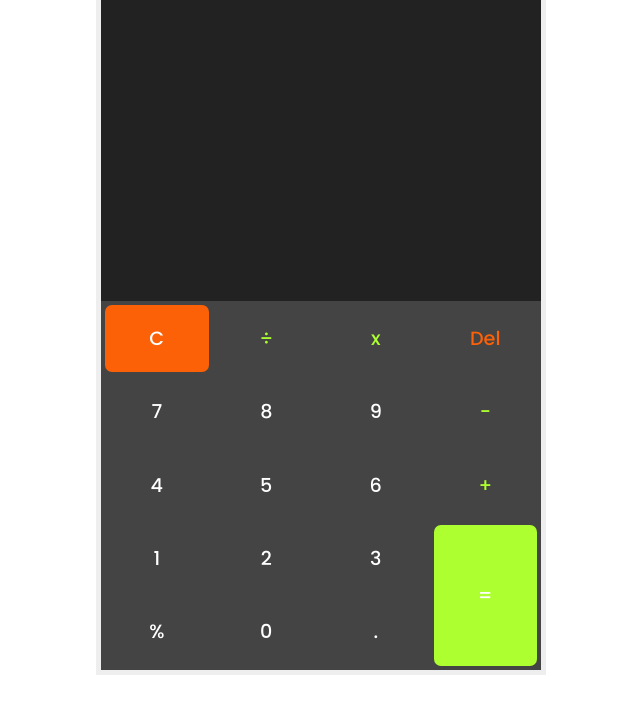
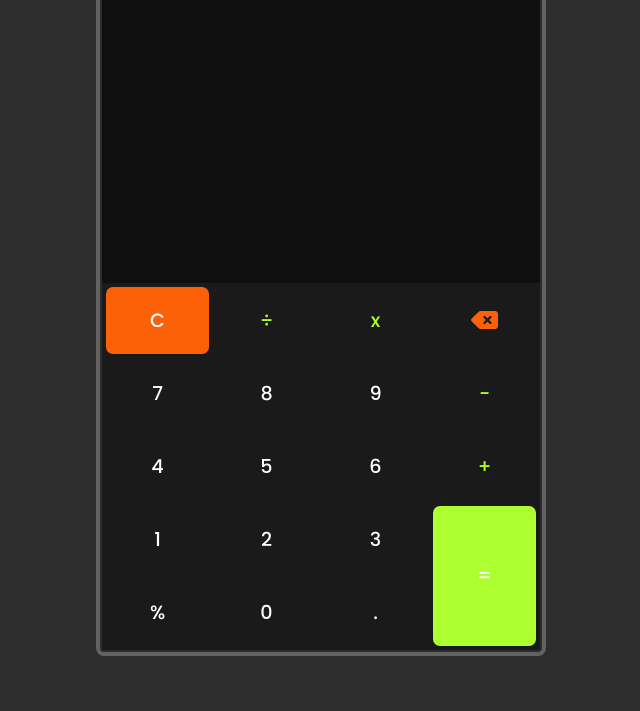
Before and after one commit to xandemon/Mobile-Calculator-Replica, a plain HTML site: page index.html in a window 1280 px wide. Shown: the part 89-800 px from the top of the page, without its empty margins (319-959 px from the left). Drawn offline with Linux system fonts and the light colour scheme.

Commit message:
Changed del icon and modified UI a little

```diff
--- a/app.js
+++ b/app.js
@@ -1,29 +1,25 @@
 //1st method
 
-let screen = document.querySelector('.display');
-let buttons = document.querySelectorAll('button');
+let screen = document.querySelector(".display");
+let buttons = document.querySelectorAll("button");
 
-buttons.forEach((button)=>{
-    button.addEventListener('click', (e)=>{
-        if (e.target.innerHTML === 'C') {
+buttons.forEach((button) => {
+  button.addEventListener("click", (e) => {
+    if (e.target.innerHTML === "C") {
       screen.value = "";
-        }
-        else if (e.target.innerHTML === '=') {
+    } else if (e.target.innerHTML === "=") {
       if (screen.value !== "") {
         screen.value = eval(screen.value);
         //use try and catch to show syntax error message
         console.log(screen.value);
       }
-        }
-        else if (e.target.innerHTML === 'Del') {
+    } else if (e.target.matches(".delete")) {
       let temp = screen.value.slice(0, -1);
       screen.value = temp;
-        }
-        else if (e.target.innerHTML === '%') {
+    } else if (e.target.innerHTML === "%") {
       let temp = eval(screen.value);
-            screen.value = temp/100;
-        }
-        else {
+      screen.value = temp / 100;
+    } else {
       screen.value += e.target.dataset.num;
     }
   });
--- a/index.html
+++ b/index.html
@@ -1,53 +1,91 @@
 <!DOCTYPE html>
 <html lang="en">
-
   <head>
-    <title>Simple Calculator</title>
-    <meta charset="UTF-8">
-    <meta name="viewport" content="width=device-width; initial-scale=1.0">
-    <meta http-equiv="X-UA-Compatible" content="IE=edge">
-    <link rel="stylesheet" type="text/css" href="style.css">
+    <title>Mobile Calculator Replica</title>
+    <meta charset="UTF-8" />
+    <meta name="viewport" content="width=device-width, initial-scale=1.0" />
+    <meta http-equiv="X-UA-Compatible" content="IE=edge" />
+    <link rel="stylesheet" type="text/css" href="style.css" />
+    <link
+      rel="stylesheet"
+      href="https://cdnjs.cloudflare.com/ajax/libs/font-awesome/6.3.0/css/all.min.css"
+    />
   </head>
 
   <body>
     <div class="container">
-        <h1>Simple Calculator</h1>
+      <!-- <h1>Simple Calculator</h1> -->
       <section class="calculator">
-            <input type="text" class="display">
+        <input type="text" class="display" />
         <table>
           <tr>
             <td><button type="button" class="reset">C</button></td>
-                    <td><button type="button" class="operator" data-num="/">÷</button></td>
-                    <td><button type="button" class="operator" data-num="*">x</button></td>
-                    <td><button type="button" class="delete">Del</button></td>
+            <td>
+              <button type="button" class="operator" data-num="/">÷</button>
+            </td>
+            <td>
+              <button type="button" class="operator" data-num="*">x</button>
+            </td>
+            <td>
+              <button type="button" class="delete">
+                <i class="fa fa-delete-left"></i>
+              </button>
+            </td>
           </tr>
           <tr>
-                    <td><button type="button" class="number" data-num="7">7</button></td>
-                    <td><button type="button" class="number" data-num="8">8</button></td>
-                    <td><button type="button" class="number" data-num="9">9</button></td>
-                    <td><button type="button" class="operator" data-num="-">-</button></td>
+            <td>
+              <button type="button" class="number" data-num="7">7</button>
+            </td>
+            <td>
+              <button type="button" class="number" data-num="8">8</button>
+            </td>
+            <td>
+              <button type="button" class="number" data-num="9">9</button>
+            </td>
+            <td>
+              <button type="button" class="operator" data-num="-">-</button>
+            </td>
           </tr>
           <tr>
-                    <td><button type="button" class="number" data-num="4">4</button></td>
-                    <td><button type="button" class="number" data-num="5">5</button></td>
-                    <td><button type="button" class="number" data-num="6">6</button></td>
-                    <td><button type="button" class="operator" data-num="+">+</button></td>
+            <td>
+              <button type="button" class="number" data-num="4">4</button>
+            </td>
+            <td>
+              <button type="button" class="number" data-num="5">5</button>
+            </td>
+            <td>
+              <button type="button" class="number" data-num="6">6</button>
+            </td>
+            <td>
+              <button type="button" class="operator" data-num="+">+</button>
+            </td>
           </tr>
           <tr>
-                    <td><button type="button" class="number" data-num="1">1</button></td>
-                    <td><button type="button" class="number" data-num="2">2</button></td>
-                    <td><button type="button" class="number" data-num="3">3</button></td>
+            <td>
+              <button type="button" class="number" data-num="1">1</button>
+            </td>
+            <td>
+              <button type="button" class="number" data-num="2">2</button>
+            </td>
+            <td>
+              <button type="button" class="number" data-num="3">3</button>
+            </td>
             <td rowspan="2"><button type="button" class="equals">=</button></td>
           </tr>
           <tr>
-                    <td><button type="button" class="number" data-num="%">%</button></td>
-                    <td><button type="button" class="number" data-num="0">0</button></td>
-                    <td><button type="button" class="number" data-num=".">.</button></td>
+            <td>
+              <button type="button" class="number" data-num="%">%</button>
+            </td>
+            <td>
+              <button type="button" class="number" data-num="0">0</button>
+            </td>
+            <td>
+              <button type="button" class="number" data-num=".">.</button>
+            </td>
           </tr>
         </table>
       </section>
     </div>
     <script src="app.js"></script>
   </body>
-
 </html>
--- a/style.css
+++ b/style.css
@@ -10,7 +10,7 @@ body {
     display: flex;
     justify-content: center;
     align-items: center;
-    background-color: #fff;
+    background-color: rgb(45, 45, 45);
     min-height: 100vh;
 }
 
@@ -33,31 +33,35 @@ h1 {
     color: #fff;
     pointer-events: none;
     border: none;
-    background-color: #222;
+    background-color: #0f0f0f;
 }
 
-section {
+section.calculator {
     margin-left: auto;
     margin-right: auto;
     margin-top: 10px;
-    padding: 5px;
     width: 95vw;
     max-width: 450px;
     height: 85vh;
-    background-color: #eee;
+    border: 4px solid rgba(255, 255, 255, 0.25);
+    border-radius: 8px;
+    padding: 2px;
 }
 
 table {
     width: 100%;
     height: 55%;
     border: none;
-    background-color: #444;
+    background-color: #1a1a1a;
 }
 td {
     padding: 2px;
     width: 25%;
 }
 button {
+    display: flex;
+    justify-content: center;
+    align-items: center;
     font-family: 'Poppins';
     font-size: 1.2rem;
     width: 100%;
@@ -67,6 +71,10 @@ button {
     color: #fff;
     text-align: center;
     cursor: pointer;
+}
+.fa-delete-left {
+    font-size: 1.5rem;
+    pointer-events: none;
 }
 
 .reset {
```
Lines whose indentation alone changed are shown as unchanged.
